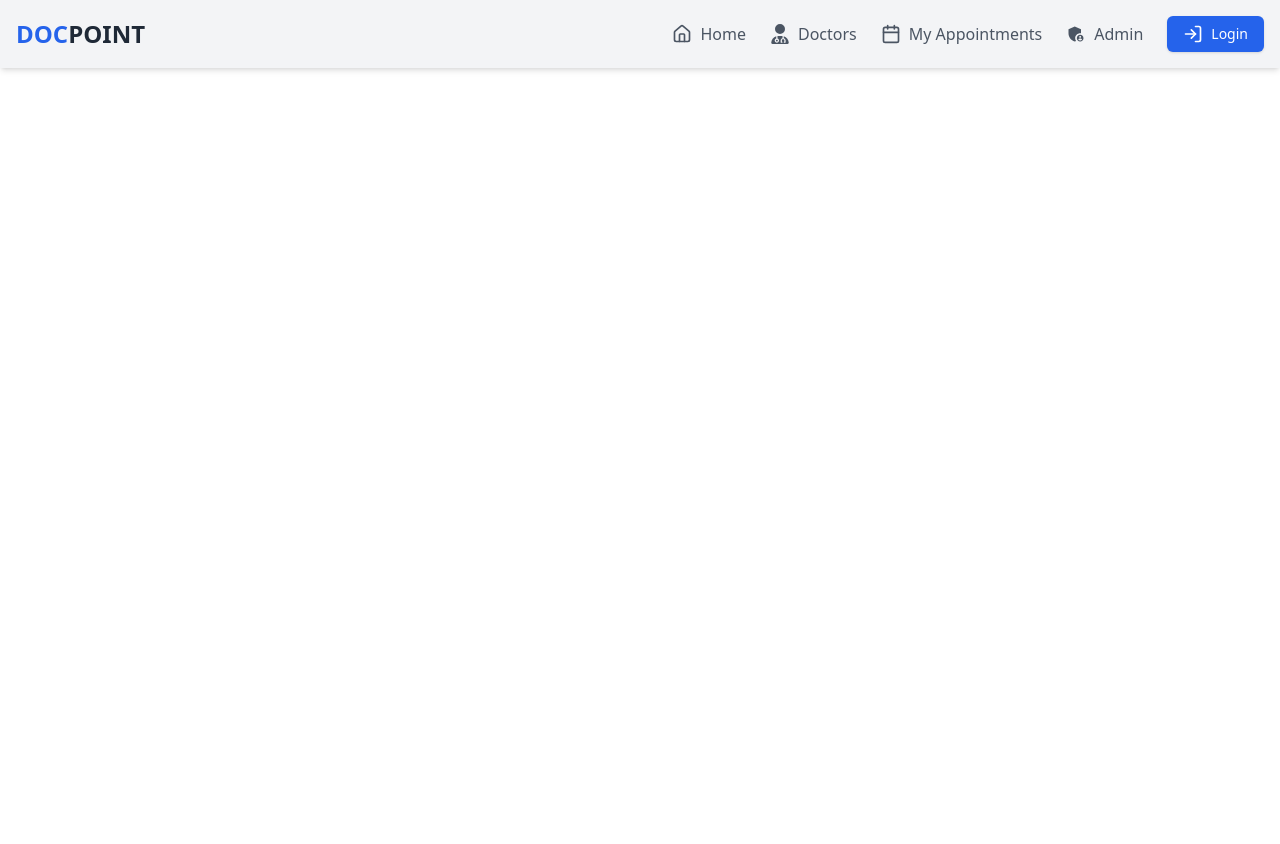
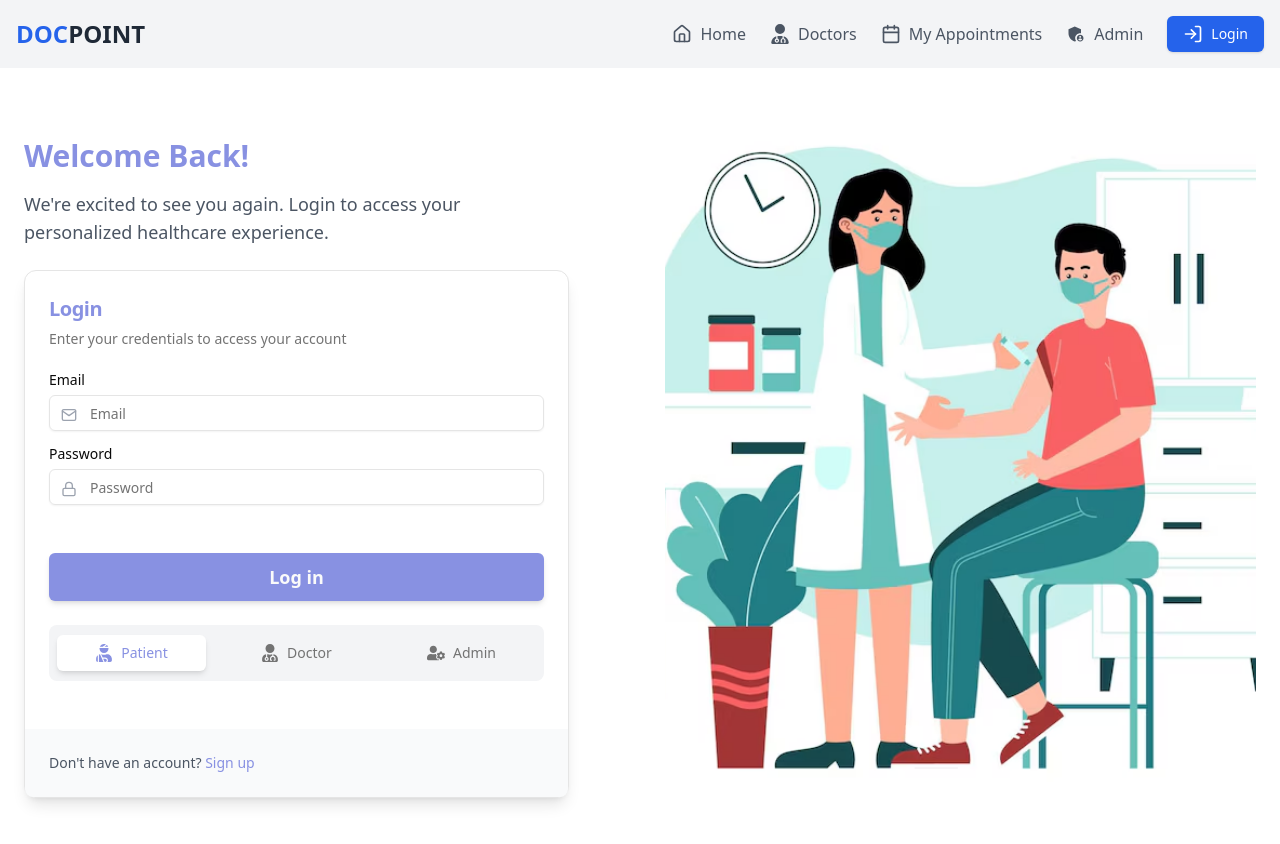
Before and after one commit to anishvkalbhor/DocPoint, a React (Vite) app in the folder frontend/: page /auth/login in a window 1280 px wide. Shown: the top 844 px of the page. Before the commit the page ends 800 px from the top, so only its background shows below. Built offline with nearby package versions, Linux system fonts and the light colour scheme.

Commit message:
Refactor routes to use consistent naming conventions

```diff
--- a/frontend/src/App.jsx
+++ b/frontend/src/App.jsx
@@ -60,7 +60,7 @@ const App = () => {
               </Link>
             </li>
             <li>
-              <Link to="/login">
+              <Link to="/auth/login">
                 <Button className="flex items-center bg-blue-600 hover:bg-blue-700 text-white">
                   <LogIn className="mr-2" size={20} />
                   <span>Login</span>
@@ -74,7 +74,7 @@ const App = () => {
         <Routes>
           <Route path="/" element={<HomePage />} />
           <Route path="/appointments" element={<UserAppointment />} />
-          <Route path="/login" element={<LoginPage />} />
+          <Route path="/auth/login" element={<LoginPage />} />
           <Route path="/doctor" element={<DoctorPage />} />
           <Route path="/admin" element={<AdminDashboard />} />
 
--- a/frontend/src/pages/LoginPage.jsx
+++ b/frontend/src/pages/LoginPage.jsx
@@ -94,7 +94,7 @@ export default function LoginPage() {
             </CardFooter>
             <div className="bg-gray-50 p-6 mt-6 rounded-b-lg">
               <p className="text-sm text-gray-600">
-                Don't have an account? <a href="/signup" className="text-[#8891e2] hover:underline font-medium">Sign up</a>
+                Don't have an account? <a href="/auth/signup" className="text-[#8891e2] hover:underline font-medium">Sign up</a>
               </p>
             </div>
           </Card>
```
Also changed, not shown: 1 other file (tests, documents, lock files or other folders).
